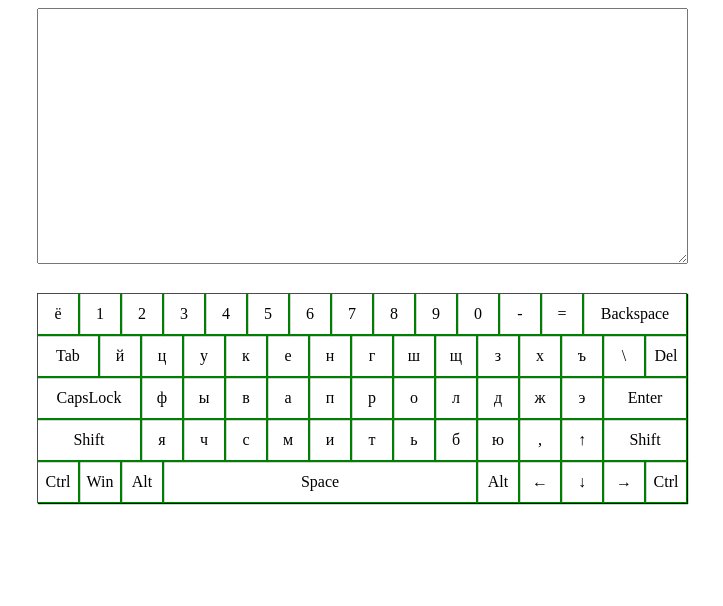
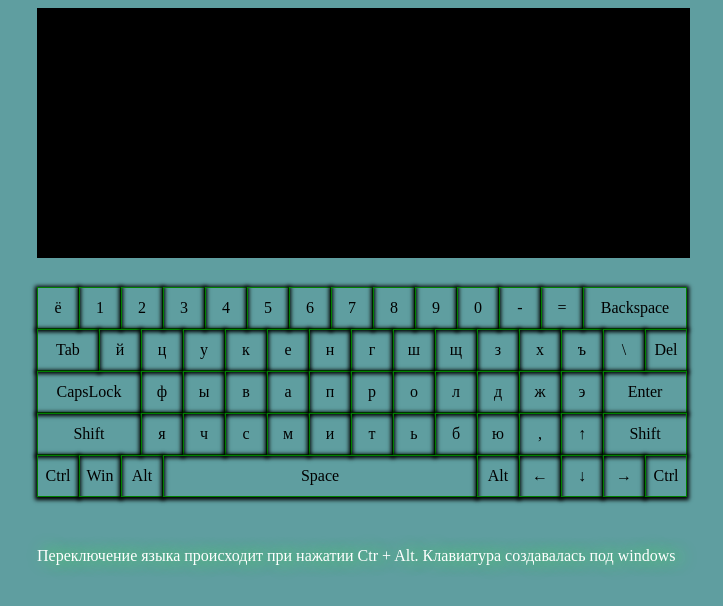
Before and after one commit to bobrui4anin/virtual-keyboard, a website: page index.html in a window 1280 px wide. Shown: the whole page, without its empty margins (278-1001 px from the left). Drawn offline with Linux system fonts and the light colour scheme.

Commit message:
feat: add styles for keyboard and move script in head

```diff
--- a/index.html
+++ b/index.html
@@ -5,9 +5,9 @@
     <meta name="viewport" content="width=device-width, initial-scale=1.0">
     <title>virtual keyboard task</title>
     <link rel="stylesheet" href="./style.css">
+    <script src="./index.js"></script>
 </head>
 <body>
 
-    <script src="./index.js"></script>
 </body>
 </html>
--- a/style.css
+++ b/style.css
@@ -2,6 +2,11 @@ html {
     -webkit-user-select: none;
     -moz-user-select: none;
     -ms-user-select: none;
+}
+
+body {
+    height: 100%;
+    background: cadetblue;
 }
 
 .container {
@@ -10,9 +15,19 @@ html {
 }
 
 .text-input {
-    width: 645px;
+    width: 653px;
     height: 250px;
     margin-bottom: 25px;
+    background: black;
+    color: #fff;
+    border: none;
+    padding: 20px;
+    box-sizing: border-box;
+    resize: none;
+}
+
+.key {
+    transition: all .2s ease;
 }
 
 [data-key="Backspace"],
@@ -42,13 +57,23 @@ html {
 .clicked {
     background-color: #3cf63c;
     color: #fff;
+    transition: all .2s ease;
+    box-shadow: 1px 1px 15px 5px #3cf63c;
 }
-
 
 .keyboard {
     display: flex;
     flex-wrap: wrap;
     width: 650px;
+}
+
+.keyboard::after {
+    content: 'Переключение языка происходит при нажатии Ctr + Alt. Клавиатура создавалась под windows';
+    color: #fff;
+    transition: all .2s ease;
+    text-shadow: 6px 0px 16px #3cf63c;
+    margin: 50px 0 0;
+    font-size: 16px;
 }
 
 .row {
@@ -63,7 +88,7 @@ html {
     display: flex;
     justify-content: center;
     align-items: center;
-    box-shadow: 1px 1px 1px;
+    box-shadow: 0px 1px 4px 2px;
 }
 
 div.key:hover {
```
